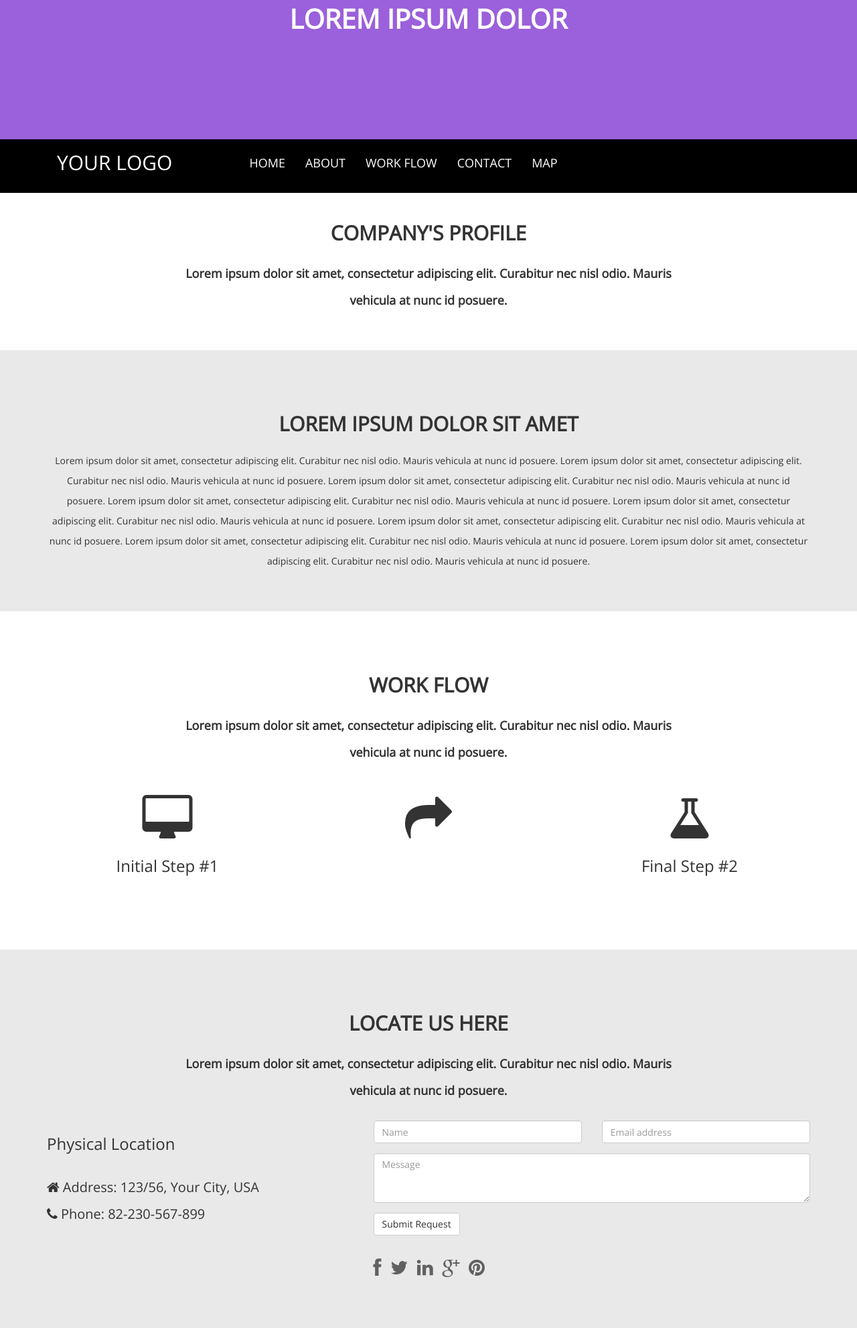
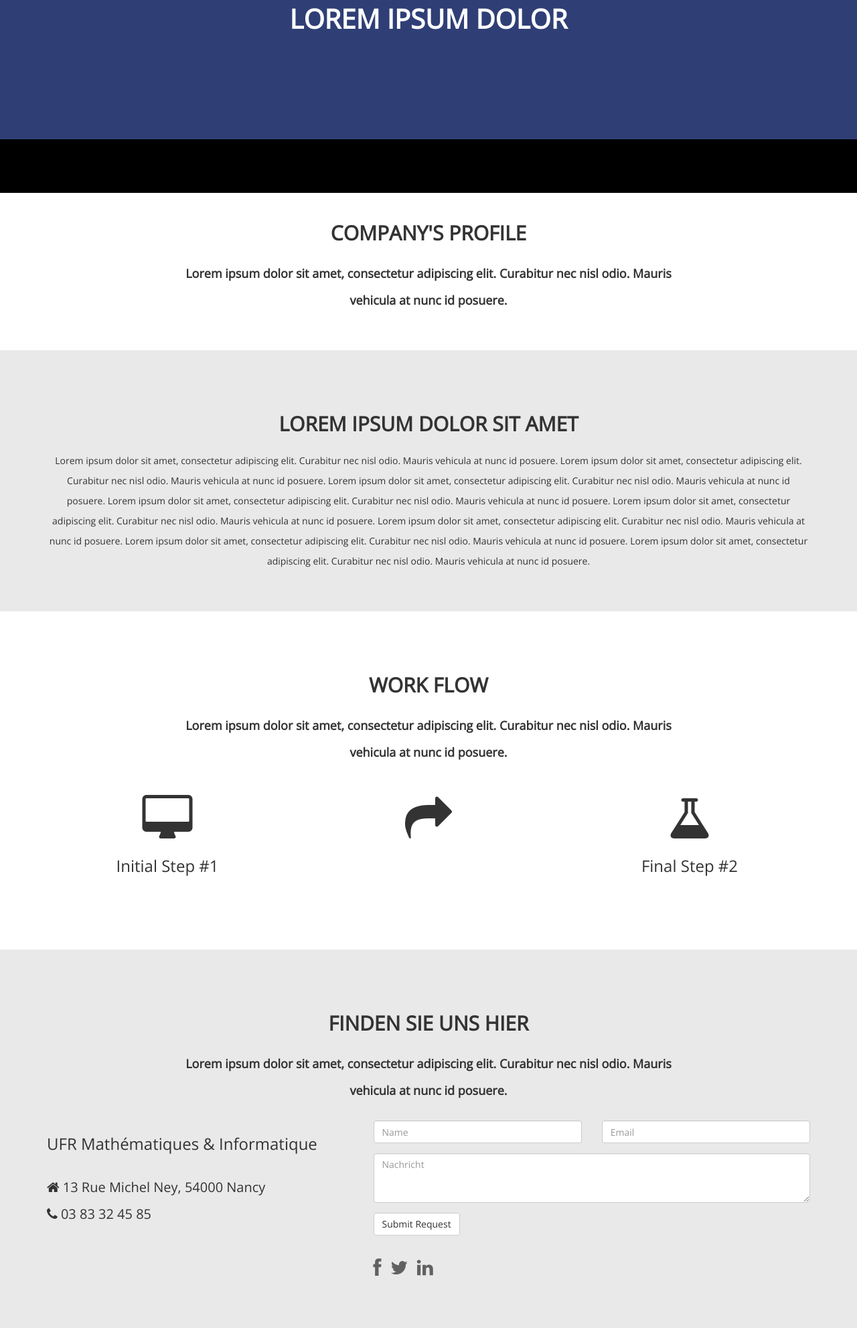
Before and after one commit to Kryze/Kryze.github.io, a plain HTML site: page index.html in a window 1280 px wide. Shown: the part 277-2260 px from the top of the page at 67% size. Drawn offline with nearby package versions, Linux system fonts and the light colour scheme; a script that the page names is missing.

Commit message:
Carte google

```diff
--- a/assets/css/style.css
+++ b/assets/css/style.css
@@ -17,7 +17,7 @@
 body {
           font-family:'Open Sans', sans-serif;
     font-size:14px;
-  background-color:#9B60DB;
+  background-color:#2f3f76;
 }
 
 .nav a {
--- a/index.html
+++ b/index.html
@@ -57,21 +57,21 @@
                     <span class="icon-bar"></span>
                     <span class="icon-bar"></span>
                 </button>
-                <a class="navbar-brand" href="htttp://www.binarytheme.com">YOUR LOGO </a>
+                <a class="navbar-brand" href=""></a>
             </div>
             <!-- Collect the nav links for toggling -->
             <div class="collapse navbar-collapse navbar-ex1-collapse">
                 <ul class="nav navbar-nav">
-                    <li><a href="#home">HOME</a>
+                    <li><a href=""></a>
                     </li>
-                     <li><a href="#about">ABOUT</a>
+                     <li><a href=""></a>
                     </li>
 
-                     <li><a href="#work-sec">WORK FLOW</a>
+                     <li><a href=""></a>
                         </li>
-                         <li><a href="#contact-sec">CONTACT</a>
+                         <li><a href=""></a>
                     </li>
-                      <li><a href="#map-sec">MAP</a>
+                      <li><a href=""></a>
                     </li>
                 </ul>
             </div>
@@ -206,7 +206,7 @@
    <div class="container" >
             <div class="row text-center" >
                 <div class="col-md-8 col-md-offset-2 ">
-                    <h2>Locate Us here</h2>
+                    <h2>Finden Sie uns hier</h2>
                     <h4>
                         <strong>
                        Lorem ipsum dolor sit amet, consectetur adipiscing elit.
@@ -219,11 +219,11 @@
 
         <div class="row" >
             <div class="col-md-5 contact-cls" >
-                <h3>Physical Location</h3>
+                <h3>UFR Mathématiques & Informatique</h3>
 					<div >
-						<span><i class="fa fa-home"> </i> Address: 123/56, Your City, USA </span>
+						<span><i class="fa fa-home"> </i> 13 Rue Michel Ney, 54000 Nancy </span>
                         <br />
-						<span><i class="fa fa-phone"> </i> Phone: 82-230-567-899</span>
+						<span><i class="fa fa-phone"> </i> 03 83 32 45 85</span>
 
 
 					</div>
@@ -241,14 +241,14 @@
                                 </div>
                                 <div class="col-md-6 col-sm-6">
                                     <div class="form-group">
-                                        <input type="text" class="form-control" required="required" placeholder="Email address">
+                                        <input type="text" class="form-control" required="required" placeholder="Email">
                                     </div>
                                 </div>
                             </div>
                             <div class="row">
                                 <div class="col-md-12 col-sm-12">
                                     <div class="form-group">
-                                        <textarea name="message" id="message" required="required" class="form-control" rows="3"  placeholder="Message"></textarea>
+                                        <textarea name="message" id="message" required="required" class="form-control" rows="3"  placeholder="Nachricht"></textarea>
                                     </div>
                                     <div class="form-group">
                                         <button type="submit" class="btn btn-default">Submit Request</button>
@@ -258,11 +258,9 @@
                         </form>
                     <br />
                     <div id="social-icon">
-						<a href="#"><i class="fa fa-facebook fa-2x"></i></a>
-						<a href="#"><i class="fa fa-twitter fa-2x"></i></a>
-						<a href="#"><i class="fa fa-linkedin fa-2x"></i></a>
-						<a href="#"><i class="fa fa-google-plus fa-2x"></i></a>
-						<a href="#"><i class="fa fa-pinterest fa-2x"></i></a>
+						<a href="https://www.facebook.com/Miage-Universit%C3%A9-de-Lorraine-162595877161681/?fref=ts"><i class="fa fa-facebook fa-2x"></i></a>
+						<a href="https://twitter.com/miagenancy"><i class="fa fa-twitter fa-2x"></i></a>
+						<a href="https://www.linkedin.com/grps/MIAGE-Nancy-3698646"><i class="fa fa-linkedin fa-2x"></i></a>
 					</div>
                 </div>
 
@@ -273,7 +271,7 @@
 
     <!--Map Section -->
        <section class="color-light " id="map-sec"  >
-            <iframe class="cnt"  src="https://www.google.com/maps/embed?pb=!1m18!1m12!1m3!1d2999841.293321206!2d-75.80920404999999!3d42.75594204999997!2m3!1f0!2f0!3f0!3m2!1i1024!2i768!4f13.1!3m3!1m2!1s0x4ccc4bf0f123a5a9%3A0xddcfc6c1de189567!2sNew+York!5e0!3m2!1sen!2s!4v1395313088825"></iframe>
+            <iframe class="cnt"  src="https://www.google.com/maps/embed?pb=!1m18!1m12!1m3!1d2633.4671155948527!2d6.171684615668671!3d48.69655212927198!2m3!1f0!2f0!3f0!3m2!1i1024!2i768!4f13.1!3m3!1m2!1s0x0%3A0x64951c949703423!2sUniversit%C3%A9+Nancy+2+P%C3%B4le+Lorrain+de+Gestion!5e0!3m2!1sfr!2sfr!4v1479975152500" width="600"></iframe>
 
 
            </section>
@@ -282,7 +280,7 @@
      <div  class="for-full-back "  id="footer" >
 
 
-         2014 www.yourdomain.com | All Right Reserved
+         2016 | CLADT Laurene & RATH Benjamin
 
             </div>
     <!--End footer Section -->
```
